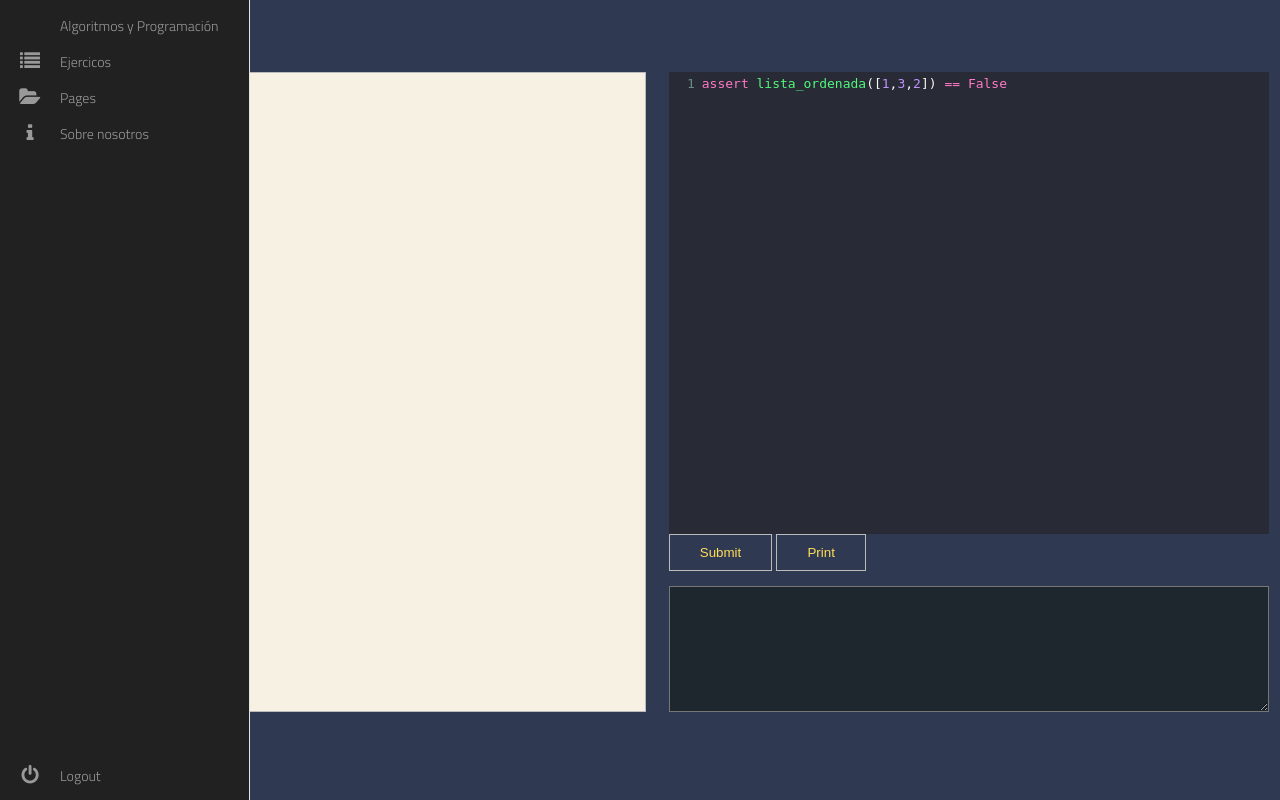
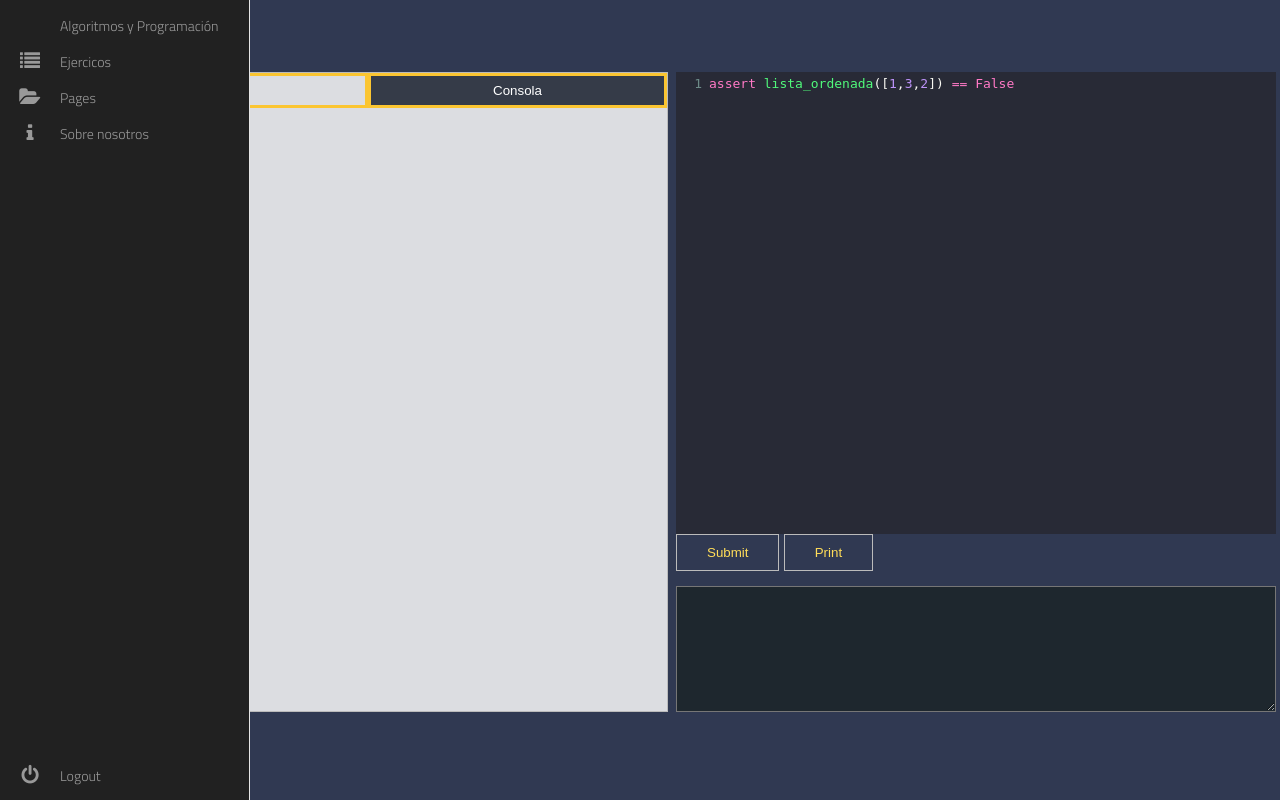
Before and after one commit to Xero-Hige/Ejs-online, a Flask app: page /form/pilas/1 in a window 1280 px wide. Run offline with Flask 2, Linux system fonts and the light colour scheme; some libraries are stand-ins or nearby versions; some web fonts are replaced.

Commit message:
Agrego consola más grande

```diff
--- a/app.py
+++ b/app.py
@@ -28,7 +28,6 @@ def form(tema, ej):
         form.editor.data = formato_funcion(tema, num_ej)
 
     lista_ejs = ordenar_lista_directorio(os.listdir("templates/ejercicios/{}".format(tema)))
-    print(lista_ejs)
     prox_ej = lista_ejs[( num_ej) % len(lista_ejs)].replace('.html','')
 
     if request.method == 'POST' and form.validate():
--- /dev/null
+++ b/static/script.js
@@ -0,0 +1,33 @@
+
+function mostrarEnunciado(bool) {
+    var consola = document.getElementById("consola-result");
+    var enunciado = document.getElementById("ver-enunciado");
+    if (bool){
+      intercambiar_visibilidad(enunciado,consola)
+    } else {
+        intercambiar_visibilidad(consola,enunciado)
+    }
+    cambiarColorEnunciado(bool);
+}
+
+function intercambiar_visibilidad(div1, div2){
+    div1.style.display = "block";
+    div2.style.display = "none";
+}
+
+function cambiarColorEnunciado(bool) {
+    var boton_consola = document.getElementById("bt-consola");
+    var boton_enunciado = document.getElementById("bt-enunciado");
+    if (bool){
+        intercambiar_colores(boton_enunciado,boton_consola);
+    }else {
+        intercambiar_colores(boton_consola, boton_enunciado);
+    }
+}
+
+function intercambiar_colores(bot1,bot2){
+    bot1.style.color = "black";
+    bot1.style.background = "#dcdde1";
+    bot2.style.color = "white";
+    bot2.style.background = "inherit";
+}
--- a/static/style.css
+++ b/static/style.css
@@ -9,7 +9,7 @@ body {
     background-color: #303952;
     margin: 0;
     padding: 0;
-    height: 100%;
+    height: 100vh;
 }
 
 body {
@@ -27,7 +27,7 @@ body {
     justify-content: space-around;
     margin-top: 9vh;
     width: 100%;
-    margin-left: 35px;
+    margin-left: 5%;
 }
 
 .code-editor {
@@ -75,7 +75,7 @@ input {
     resize: none;
 }
 
-form {
+.code-editor form {
     height: 100%;
 }
 
@@ -95,19 +95,34 @@ form {
     min-width: 600px;
     height: 80vh;
     background-color: #f7f1e3;
-    overflow-y: scroll
+    display: flex;
+    flex-direction: column;
 }
 
-.enunciado {
-    margin-left: 5%;
-    margin-right: 5%;
+.enunciado, .test-result {
+    overflow-y: scroll;
+    background: grey;
     font-weight: 400;
+    flex: 1;
+}
+
+.enunciado .content {
+    padding: 20px;
+}
+
+.enunciado{
+    background: #dcdde1;
+}
+
+.test-result{
+    background: #1e272e;
+    color: white;
 }
 
 .enunciado h2 {
     font-size: 30px;
     color: #1e272e;
-    margin-top: 40px;
+    margin-top: 15px;
 }
 
 .enunciado h3 {
@@ -118,6 +133,21 @@ form {
 .enunciado p {
     font-weight: 500;
 
+}
+
+.bar_enun_code {
+    background: #353b48;
+    width: 100%;
+    display:flex;
+    justify-content: center;
+}
+
+.bar_enun_code button{
+    border: 3px solid #fbc531;
+    width: 50%;
+    padding: 7px 3px;
+    background: inherit;
+    color: white;
 }
 
 /*----------------------INDEX---------------------*/
--- a/templates/home.html
+++ b/templates/home.html
@@ -5,7 +5,16 @@
 <div class="board_area">
 
     <div class="enunciados">
-        <div class="enunciado">
+        <div class="bar_enun_code">
+            <button onclick="mostrarEnunciado(true)" id="bt-enunciado"
+                style="color:black; background:#dcdde1;">Enunciado</button>
+            <button onclick="mostrarEnunciado(false)" id="bt-consola">Consola</button>
+        </div>
+        <div class="test-result" id="consola-result" style="display:none;">
+            {{result}}
+        </div>
+        <div class="enunciado" id="ver-enunciado">
+            <div class="content">
                 <h2>{{ tema[0] | upper}}{{tema[1:] }}</h2>
                 <h3>{{ ej[2:]  | replace("_", " ") }}</h3>
                 {% include 'ejercicios/%s/%s.html' % (tema, ej) %}
@@ -14,17 +23,17 @@
                 </form>
             </div>
         </div>
+    </div>
 
     <div class="code-editor">
         <form method="POST" action="{{ url_for('form',tema = tema, ej = ej) }}">
             <textarea name="editor" id="editor">{{form.editor.data}}</textarea>
             <script>
-
                 function betterTab(cm) {
                     if (cm.somethingSelected()) {
-                        cm.indentSelection("add");}
-                    else {
-                        cm.replaceSelection(cm.getOption("indentWithTabs")? "\t":
+                        cm.indentSelection("add");
+                    } else {
+                        cm.replaceSelection(cm.getOption("indentWithTabs") ? "\t" :
                             Array(cm.getOption("indentUnit") + 1).join(" "), "end", "+input");
                     }
                 }
@@ -33,7 +42,9 @@
                     mode: 'python',
                     theme: 'dracula',
                     lineNumbers: 'true',
-                    extraKeys: { Tab: betterTab }
+                    extraKeys: {
+                        Tab: betterTab
+                    }
                 });
                 editor.setSize("100%", "90%");
             </script>
--- a/templates/layout.html
+++ b/templates/layout.html
@@ -8,6 +8,7 @@
     <link href="https://fonts.googleapis.com/css?family=Fira+Sans" rel="stylesheet">
     <link rel="stylesheet" href="{{ url_for('static', filename='style.css') }}">
     <link rel="stylesheet" href="{{ url_for('static', filename='nav_bar.css') }}">
+    <script type="text/javascript" src="{{ url_for('static', filename='script.js') }}"></script>
     <script type="text/javascript" src="{{ url_for('static', filename='codemirror/lib/codemirror.js') }}"></script>
     <link rel="stylesheet" href="{{ url_for('static', filename='codemirror/lib/codemirror.css') }}">
     <script type="text/javascript" src="{{ url_for('static', filename='codemirror/mode/python/python.js') }}"></script>
```
Lines whose indentation alone changed are shown as unchanged.
